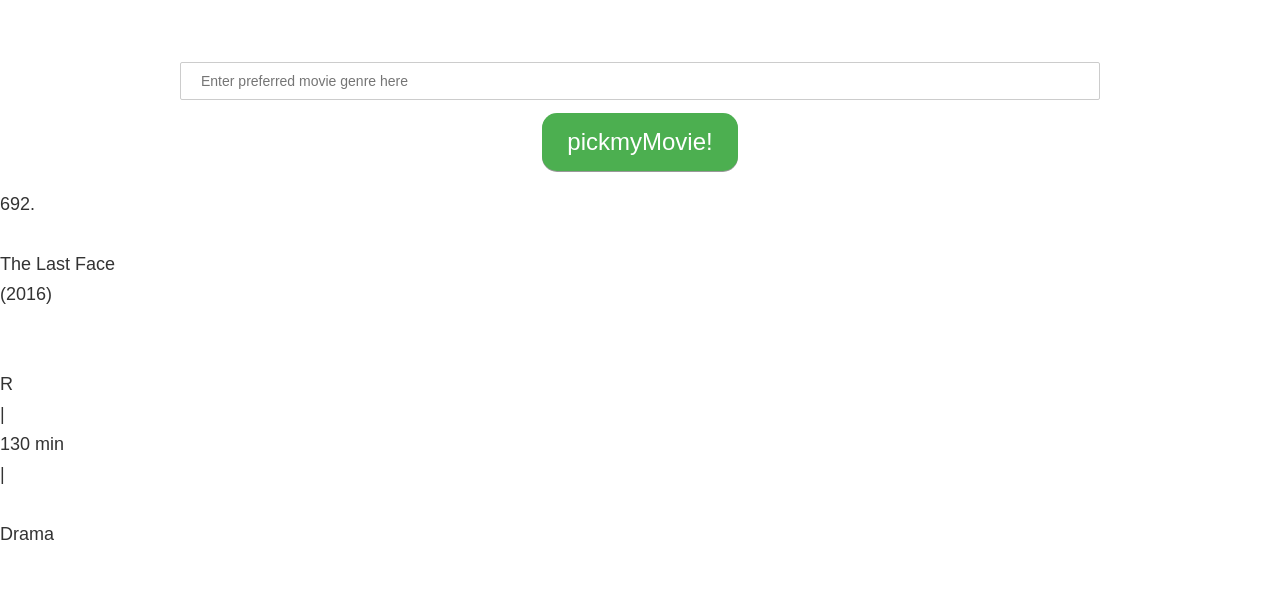
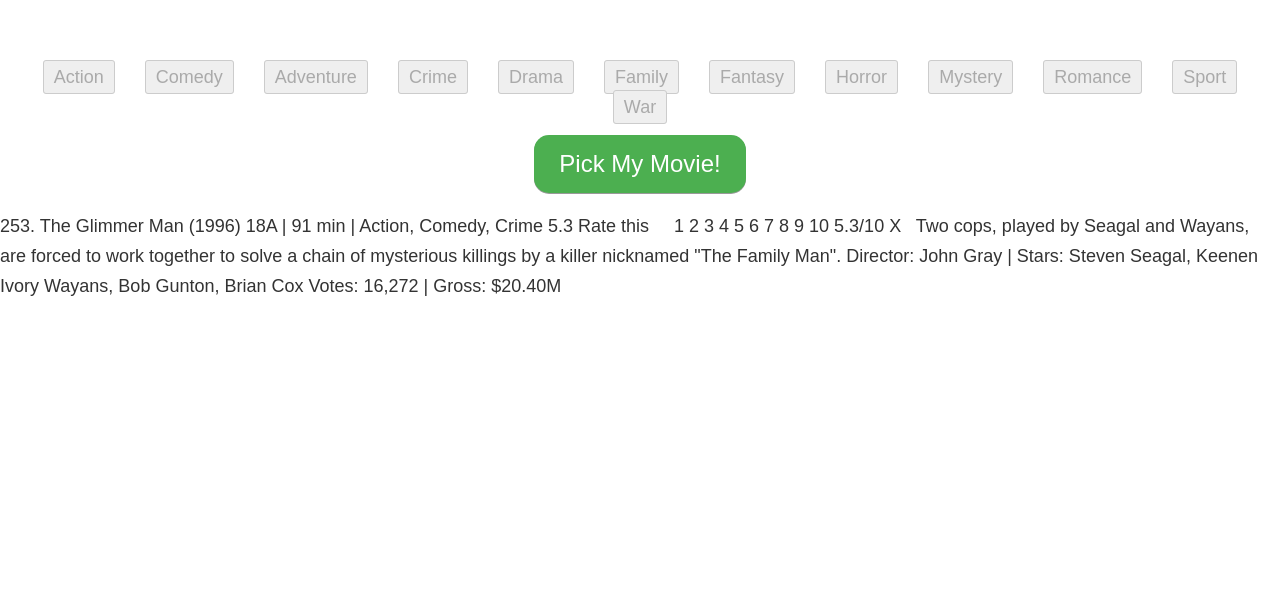
Before and after one commit to ibrahimjaafar/pickmymovie, a website: page views/index.html in a window 1280 px wide. Shown: the part 194-800 px from the top of the page. Drawn offline with nearby package versions, Linux system fonts and the light colour scheme.

Commit message:
Removed search, added buttons

```diff
--- a/app.js
+++ b/app.js
@@ -31,8 +31,8 @@ app.get('/scrape', function(req, res){
 
 
     }
-	var ntitle = json.title.replace(/\n/g,"<br >");
-	json.title = ntitle;
+//	var ntitle = json.title.replace(/\n/g,"<br >");
+	//json.title = ntitle;
 	   fs.writeFile('views/output.json', JSON.stringify(json, null, 4), function(err){
       console.log('File successfully written! - Check your project directory for the output.json file');
 })
--- a/views/index.html
+++ b/views/index.html
@@ -13,12 +13,44 @@
 <div class="con">
     <form method='GET' action="/scrape">
 
-            <div>
-                <input class="t" type="text" id="gen" name="gen" placeholder="Enter preferred movie genre here" />
-            </div>
+
+
+            <input id="Check1" name="gen" type="checkbox" value="action">
+             <label for="Check1">Action</label>
+
+            <input id="Check2" name="gen" type="checkbox" value="comedy">
+             <label for="Check2">Comedy</label>
+
+            <input id="Check3" name="gen" type="checkbox" value="adventure">
+             <label for="Check3">Adventure</label>
+			 <input id="Check4" name="gen" type="checkbox" value="crime">
+             <label for="Check4">Crime</label>
+
+            <input id="Check5" name="gen" type="checkbox" value="drama">
+             <label for="Check5">Drama</label>
+
+            <input id="Check6" name="gen" type="checkbox" value="family">
+             <label for="Check6">Family</label>
+			  <input id="Check7" name="gen" type="checkbox" value="fantasy">
+             <label for="Check7">Fantasy</label>
+
+            <input id="Check8" name="gen" type="checkbox" value="horror">
+             <label for="Check8">Horror</label>
+
+            <input id="Check9" name="gen" type="checkbox" value="mystery">
+             <label for="Check9">Mystery</label>
+			  <input id="Check10" name="gen" type="checkbox" value="romance">
+             <label for="Check10">Romance</label>
+
+            <input id="Check11" name="gen" type="checkbox" value="sport">
+             <label for="Check11">Sport</label>
+
+            <input id="Check12" name="gen" type="checkbox" value="war">
+             <label for="Check12">War</label>
+
 
         <div class="submit-name">
-            <input class="s" type="submit" value="pickmyMovie!" />
+            <input class="s" type="submit" value="Pick My Movie!" />
         </div>
 
     </form>
--- a/views/output.json
+++ b/views/output.json
@@ -1,3 +1,3 @@
 {
-    "title": "692.<br >    <br >    The Last Face<br >    (2016)<br ><br >    <br >            R<br >             | <br >                130 min<br >             | <br >            <br >Drama            <br >    <br >    <br >    <br >        <br >        4.0<br >    <br >            <br >                <br >                    <br >                    Rate this<br >                <br >    <br ><br >  <br >  <br >  <br > <br > <br ><br >      1<br >      2<br >      3<br >      4<br >      5<br >      6<br >      7<br >      8<br >      9<br >      10<br ><br >4/10<br >X<br > <br >    <br >            <br >            <br >16        <br >        Metascore<br >            <br >    <br ><br >A director (Charlize Theron) of an international aid agency in Africa meets a relief aid doctor (Javier Bardem) amidst a political/social revolution, and together face tough choices ...                See full summary »<br ><br >    <br >    Director:<br >Sean Penn<br >             | <br >    Stars:<br >Charlize Theron, <br >Javier Bardem, <br >Adèle Exarchopoulos, <br >Jared Harris<br >    <br >        <br >                Votes:<br >                1,451"
+    "title": "253.\n    \n    The Glimmer Man\n    (1996)\n\n    \n            18A\n             | \n                91 min\n             | \n            \nAction, Comedy, Crime            \n    \n    \n    \n        \n        5.3\n    \n            \n                \n                    \n                    Rate this\n                \n    \n\n  \n  \n  \n \n \n\n      1\n      2\n      3\n      4\n      5\n      6\n      7\n      8\n      9\n      10\n\n5.3/10\nX\n \n    \n            \n    \n\nTwo cops, played by Seagal and Wayans, are forced to work together to solve a chain of mysterious killings by a killer nicknamed \"The Family Man\".\n    \n    Director:\nJohn Gray\n             | \n    Stars:\nSteven Seagal, \nKeenen Ivory Wayans, \nBob Gunton, \nBrian Cox\n    \n        \n                Votes:\n                16,272\n|                Gross:\n                $20.40M"
 }
--- a/views/style.css
+++ b/views/style.css
@@ -61,3 +61,28 @@ vertical-align: middle;
 	margin-top: 20%;
 
 }
+
+
+
+input[type="checkbox"] {
+    opacity: 0;
+}
+
+
+input[type="checkbox"] + label {
+    cursor: pointer;
+    padding: 6px 10px;
+    border: 1px solid #ccc;
+    background: #efefef;
+    color: #aaa;
+    border-radius: 3px;
+    text-shadow: 1px 1px 0 rgba(0,0,0,0);
+}
+
+
+input[type="checkbox"]:checked + label{
+    background: #777;
+    border: 1px solid #444;
+    text-shadow: 1px 1px 0 rgba(0,0,0,0.4);
+    color: white;
+}
```
